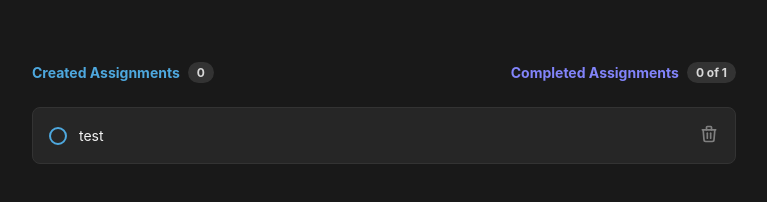
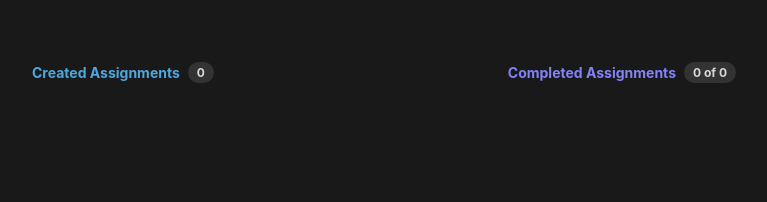
Before and after one commit to Tertiant/BCITAssignmentTracker, a React (Vite) app in the folder assignment-tracker/: page / in a window 1280 px wide. Shown: the part 228-430 px from the top of the page, without its empty margins (256-1023 px from the left). Built offline with nearby package versions, Linux system fonts and the light colour scheme.

Commit message:
Completed assignments mostly working (minus the checkmark)

```diff
--- a/assignment-tracker/src/App.tsx
+++ b/assignment-tracker/src/App.tsx
@@ -1,16 +1,11 @@
 import { Header } from "./components/Header";
 import { Assignments } from "./components/Assignments";
 import { useState } from "react";
+import { IAssignment } from "./interfaces/IAssignment";
 
 function App() {
 
-  const [assignments, setAssignments] = useState([
-    {
-      id: "test1",
-      name:"test",
-      completed: false
-    },
-  ]);
+  const [assignments, setAssignments] = useState<IAssignment[]>([]);
 
   return (
     <>
--- a/assignment-tracker/src/components/Assignment/index.tsx
+++ b/assignment-tracker/src/components/Assignment/index.tsx
@@ -1,11 +1,11 @@
 import styles from "./assignment.module.css";
-import { TbTrash } from "react-icons/tb";
+import { TbTrash , TbCircleCheckFilled} from "react-icons/tb";
 import { IAssignment } from "../../interfaces/IAssignment";
 
 interface Props {
   assignments: IAssignment[];
   assignment: IAssignment;
-  setAssignments: React.Dispatch<React.SetStateAction<IAssignment[]>>;
+  setAssignments: Function;
 };
 
 export function Assignment({assignments, assignment, setAssignments}: Props) {
@@ -14,17 +14,25 @@ const deleteAssignment = () => (
   setAssignments(assignments.filter((item) => item.id !== assignment.id))
 )
 
-// const toggleAssignment = () => (
-//   setAssignments(assignments.slice().id
-// )
+const toggleAssignment = () => (
+  setAssignments(assignments.map(item => {
+    if (item.id == assignment.id) {
+      item.completed = !item.completed
+    };
+    return item;
+  }
+)));
 
   return (
     <div className={styles.assignment}>
-      <button className={styles.checkContainer}>
-        <div />
+      <button className={styles.checkContainer}
+              onClick={toggleAssignment}
+      >
+        <div>
+        </div>
       </button>
 
-      <p>{assignment.name}</p>
+      <p className={assignment.completed ? styles.textCompleted : ''}>{assignment.name}</p>
 
       <button onClick={deleteAssignment} className={styles.deleteButton}>
         <TbTrash size={20} />
```
